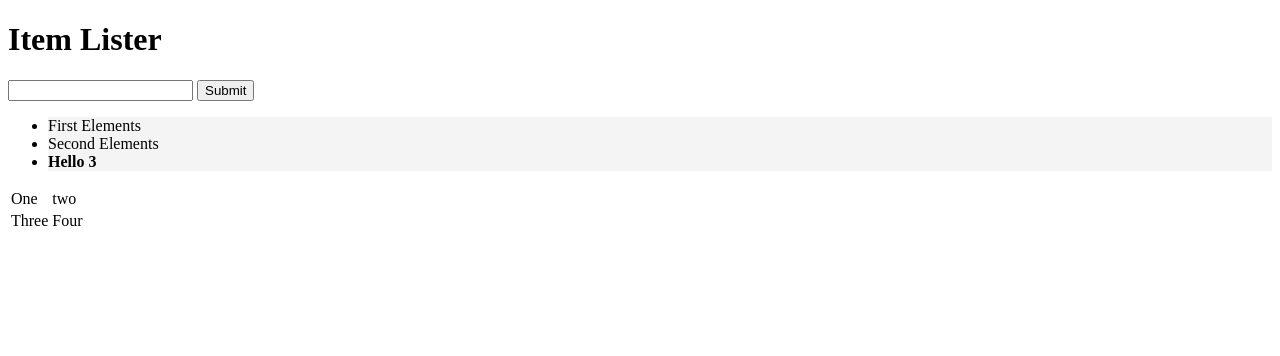
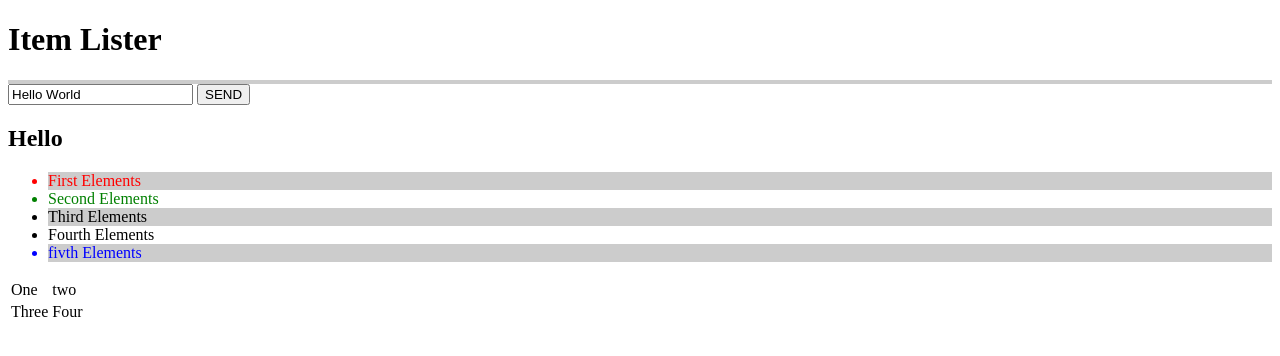
Before and after one commit to PriyabrataRout27/NewProject, a plain HTML site: page index.html in a window 1280 px wide. Drawn offline with Linux system fonts and the light colour scheme.

Commit message:
5th commit

```diff
--- a/index.html
+++ b/index.html
@@ -16,10 +16,13 @@
         <input type="text" class="form-control mr-2">
         <input type="submit" class="btn btn-dark" value="Submit">
       </form>
-    <ul>
+      <h2 class="title">Items</h2>
+      <ul id="items" class="list-group">
         <li class="list-group-item">First Elements</li>
         <li class="list-group-item">Second Elements</li>
         <li class="list-group-item">Third Elements</li>
+        <li class="list-group-item">Fourth Elements</li>
+        <li class="list-group-item">fivth Elements</li>
         <!-- <li>Aju</li>
         <li>mantu</li> -->
     </ul>
@@ -82,22 +85,51 @@
     //}
 
     //GETELEMENTBYTagName
-    var li=document.getElementsByTagName('li');
-    console.log(li);
-    console.log(li[1]);
-    li[2].textContent='Hello 3';
-    li[2].style.fontWeight='bold';
-    li[2].style.backgroundColor='yellow';
-    for(var i=0;i<li.length;i++){
-    li[i].style.backgroundColor='#f4f4f4'
+    // var li=document.getElementsByTagName('li');
+    // console.log(li);
+    // console.log(li[1]);
+    // li[2].textContent='Hello 3';
+    // li[2].style.fontWeight='bold';
+    // li[2].style.backgroundColor='yellow';
+    // for(var i=0;i<li.length;i++){
+    // li[i].style.backgroundColor='#f4f4f4'
+    // }
+
+    //QUERYSELECTER
+    var header = document.querySelector('#main-header');
+    header.style.borderBottom='solid 4px #ccc';
+
+    var input= document.querySelector('input');
+    input.value='Hello World';
+    var submit=document.querySelector('input[type="submit"]');
+    submit.value='SEND';
+
+    var item=document.querySelector('.list-group-item');
+    item.style.color='red';
+
+    var lastItem=document.querySelector('.list-group-item:last-child');
+    lastItem.style.color='blue';
+    var secondItem=document.querySelector('.list-group-item:nth-child(2)');
+    secondItem.style.color='green';
+
+    //querySelectorALL
+    var title=document.querySelectorAll('.title');
+    console.log(title);
+
+    title[0].textContent='Hello';
+
+    var odd= document.querySelectorAll('li:nth-child(odd)');
+    var even= document.querySelectorAll('li:nth-child(odd)');
+
+    for(var i=0;i<odd.length;i++){
+        odd[i].style.backgroundColor='#f4f4f4'
+        even[i].style.backgroundColor='#ccc'
+
     }
 
-    //QUERYSELECTER
-    // var header = document.querySelector('#main-header');
-    // header.style.borderBottom='solid 4px #ccc';
 
-    // var input= document.querySelector('input');
-    // input.value='Hello World';
+
+
 
 
 
```
